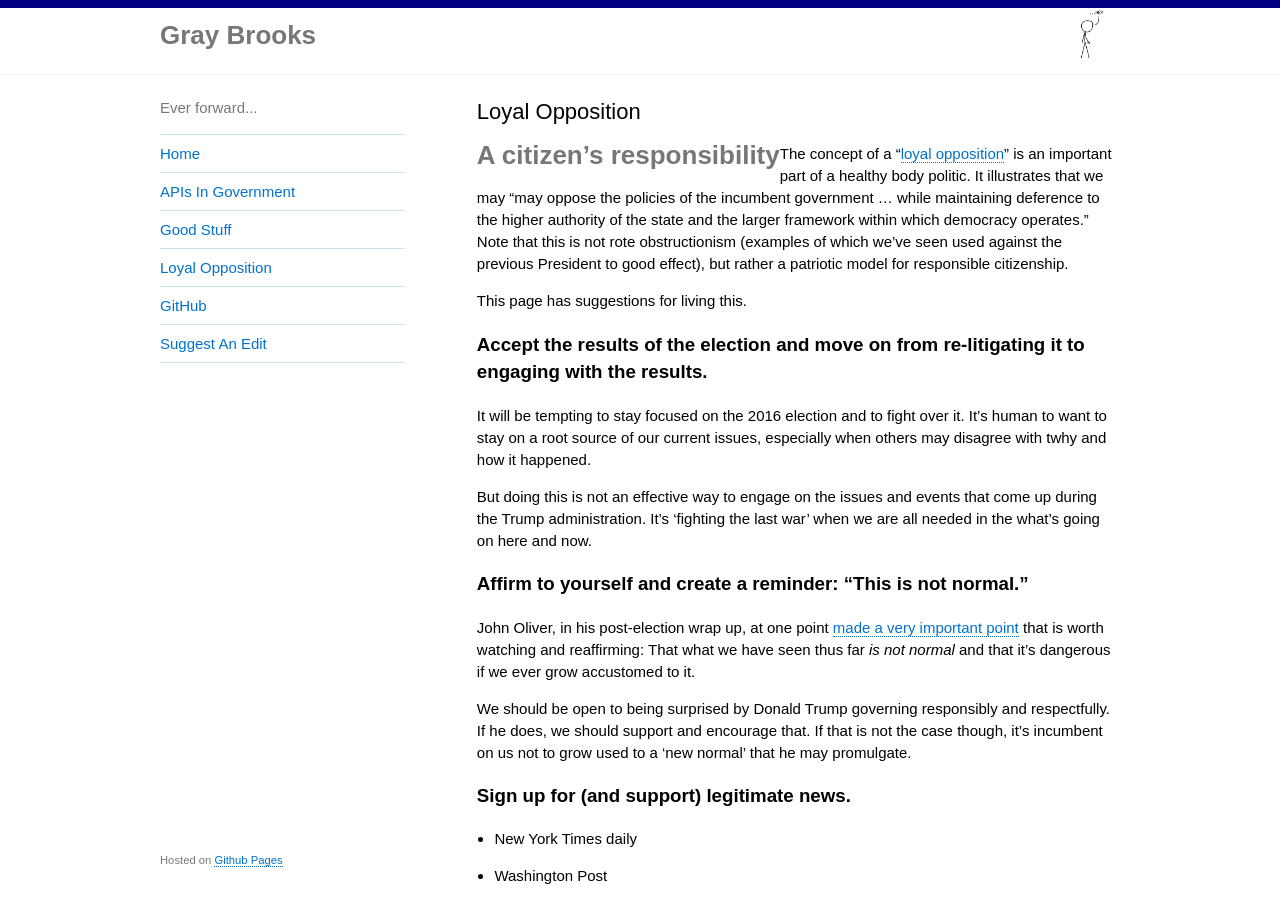
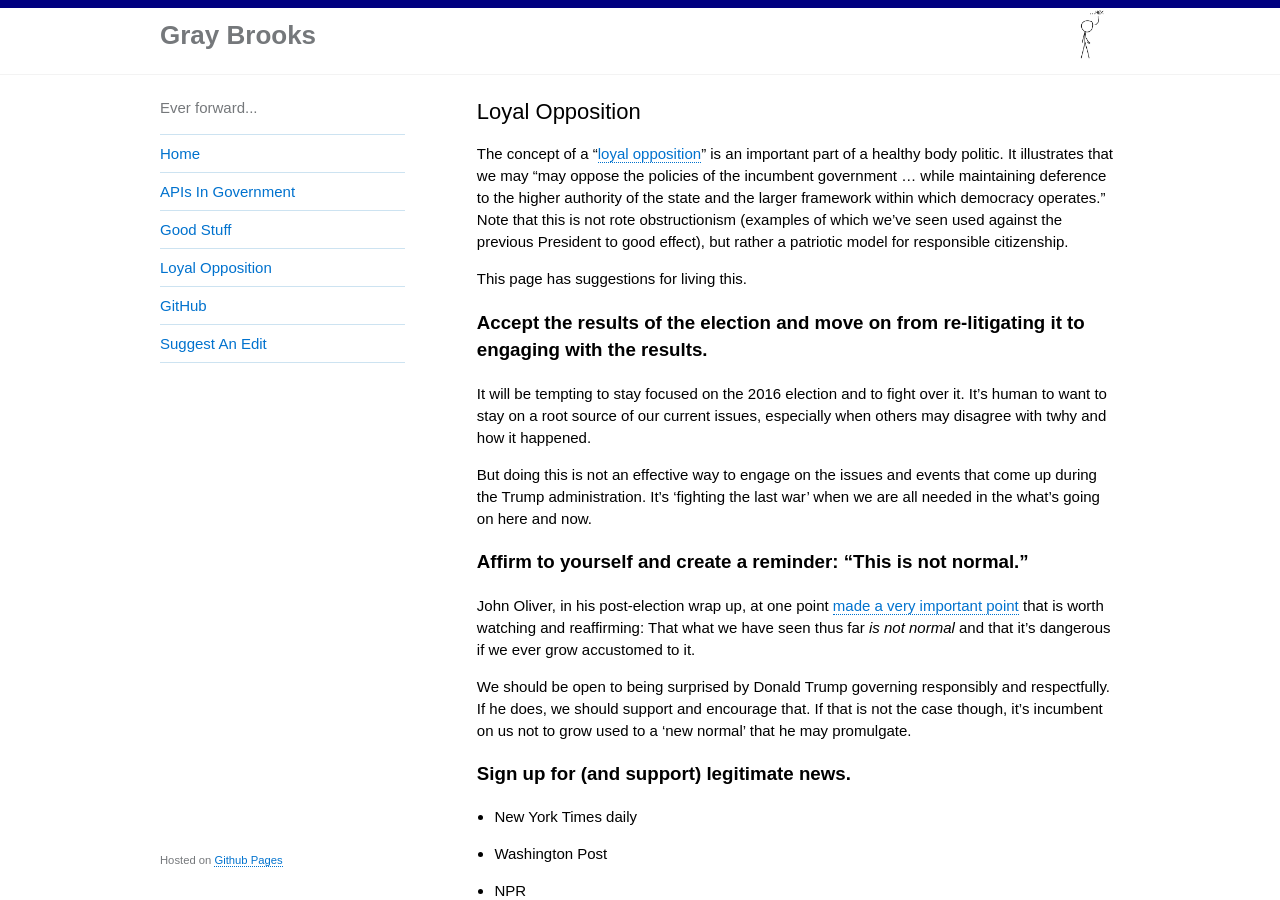
Before and after one commit to gbinal/gbinal.github.com, a Jekyll site: the page built from pages/loyal-opposition.md, in a window 1280 px wide and 900 px high. Built offline with Jekyll 4.4.1, drawn with Linux system fonts in a browser that asks for light colours.

Commit message:
Update loyal-opposition.md

```diff
--- a/pages/loyal-opposition.md
+++ b/pages/loyal-opposition.md
@@ -3,8 +3,6 @@ layout: page
 title: "Loyal Opposition"
 permalink: /loyal-opposition/
 ---
-
-# A citizen's responsibility
 
 The concept of a "[loyal opposition](https://en.wikipedia.org/wiki/Loyal_opposition)" is an important part of a healthy body politic.  It illustrates that we may "may oppose the policies of the incumbent government ... while maintaining deference to the higher authority of the state and the larger framework within which democracy operates."  Note that this is not rote obstructionism (examples of which we've seen used against the previous President to good effect), but rather a patriotic model for responsible citizenship.
 
```
